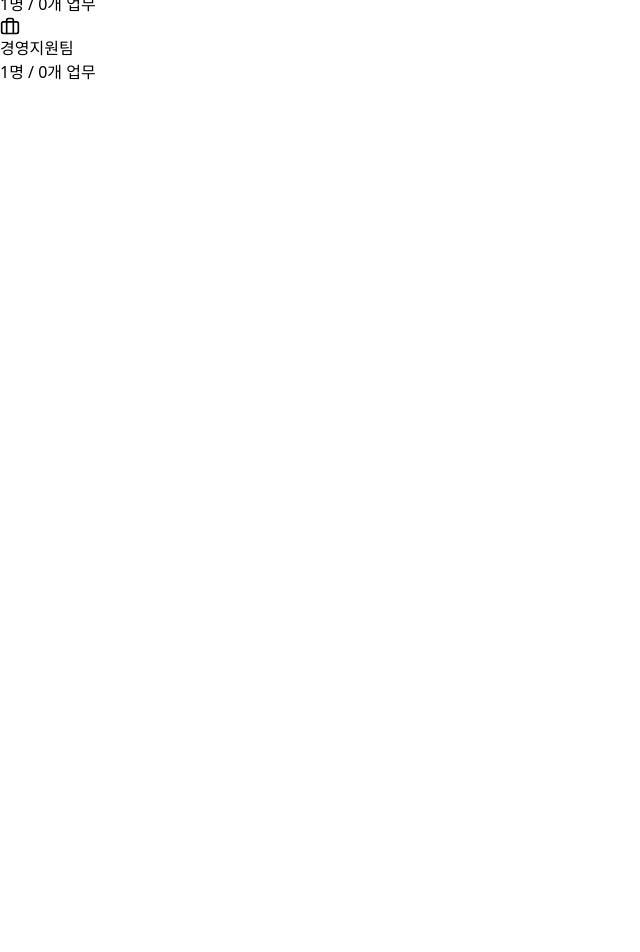
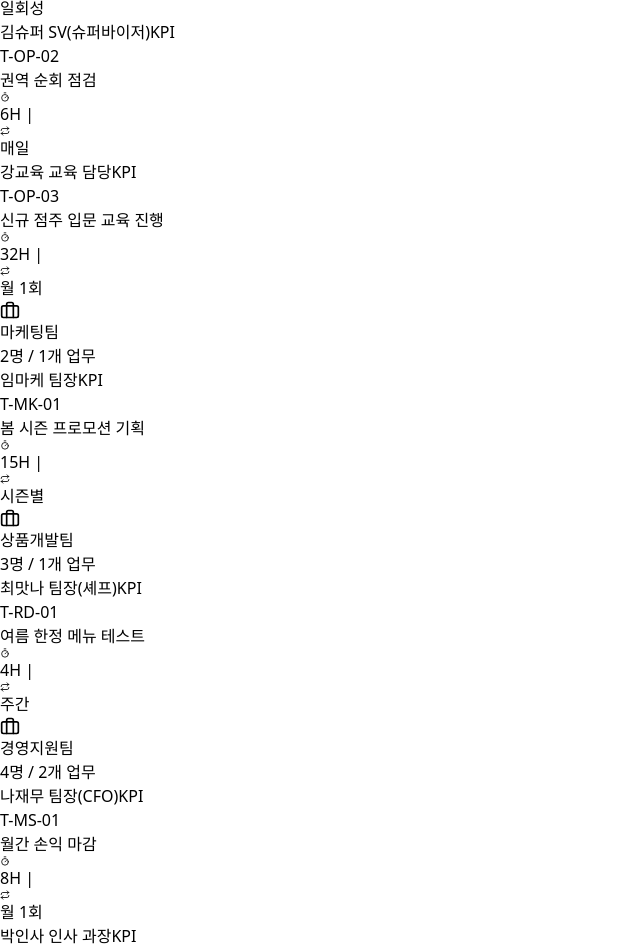
Before and after one commit to bht85/next-step, a React (Vite) app: page / in a window 1280 px wide. Shown: the part 900-1852 px from the top of the page, without its empty margins (0-640 px from the left). Before the commit the page ends 984 px from the top, so only its background shows below. Built offline with nearby package versions, Linux system fonts and the light colour scheme.

Commit message:
Update App.jsx

```diff
--- a/src/App.jsx
+++ b/src/App.jsx
@@ -31,27 +31,70 @@ const firebaseConfig = {
 const app = initializeApp(firebaseConfig);
 const db = getFirestore(app);
 
-// --- 더미 데이터 (데이터 초기화용) ---
+// --- [데이터 복구] 프랜차이즈 시나리오 더미 데이터 (23명 풀세트) ---
 const initialUsers = [
+  // 1. 대표이사
   { id: 'ceo', name: '김대표', team: '임원실', role: 'CEO', phone: '010-1111-0001', email: 'ceo@franchise.com', status: 'active', joinDate: '2015-03-01' },
+
+  // 2. 영업팀 (3명)
   { id: 'sales1', name: '박영업', team: '영업팀', role: '팀장', phone: '010-2222-0001', email: 'park.sales@franchise.com', status: 'active', joinDate: '2018-05-10' },
   { id: 'sales2', name: '최매출', team: '영업팀', role: '과장', phone: '010-2222-0002', email: 'choi.sales@franchise.com', status: 'active', joinDate: '2020-01-15' },
   { id: 'sales3', name: '정개척', team: '영업팀', role: '대리', phone: '010-2222-0003', email: 'jung.sales@franchise.com', status: 'active', joinDate: '2022-08-20' },
+
+  // 3. 운영팀 (10명)
   { id: 'ops1', name: '이운영', team: '운영팀', role: '팀장', phone: '010-3333-0001', email: 'lee.ops@franchise.com', status: 'active', joinDate: '2017-11-01' },
   { id: 'ops2', name: '김슈퍼', team: '운영팀', role: 'SV(슈퍼바이저)', phone: '010-3333-0002', email: 'kim.sv@franchise.com', status: 'active', joinDate: '2019-04-05' },
+  { id: 'ops3', name: '박관리', team: '운영팀', role: 'SV(슈퍼바이저)', phone: '010-3333-0003', email: 'park.sv@franchise.com', status: 'active', joinDate: '2021-02-12' },
+  { id: 'ops4', name: '최매장', team: '운영팀', role: 'SV(슈퍼바이저)', phone: '010-3333-0004', email: 'choi.sv@franchise.com', status: 'active', joinDate: '2021-06-30' },
+  { id: 'ops5', name: '정품질', team: '운영팀', role: 'QSC 담당', phone: '010-3333-0005', email: 'jung.qsc@franchise.com', status: 'active', joinDate: '2020-09-15' },
+  { id: 'ops6', name: '강교육', team: '운영팀', role: '교육 담당', phone: '010-3333-0006', email: 'kang.edu@franchise.com', status: 'active', joinDate: '2022-01-10' },
+  { id: 'ops7', name: '조순회', team: '운영팀', role: 'SV(슈퍼바이저)', phone: '010-3333-0007', email: 'cho.sv@franchise.com', status: 'active', joinDate: '2023-03-01' },
+  { id: 'ops8', name: '윤해결', team: '운영팀', role: 'SV(슈퍼바이저)', phone: '010-3333-0008', email: 'yoon.sv@franchise.com', status: 'active', joinDate: '2023-05-20' },
+  { id: 'ops9', name: '장매뉴', team: '운영팀', role: '매뉴얼 담당', phone: '010-3333-0009', email: 'jang.manual@franchise.com', status: 'active', joinDate: '2024-01-02' },
+  { id: 'ops10', name: '한신입', team: '운영팀', role: '사원', phone: '010-3333-0010', email: 'han.new@franchise.com', status: 'active', joinDate: '2025-01-01' },
+
+  // 4. 마케팅팀 (2명)
   { id: 'mkt1', name: '임마케', team: '마케팅팀', role: '팀장', phone: '010-4444-0001', email: 'lim.mkt@franchise.com', status: 'active', joinDate: '2019-12-01' },
+  { id: 'mkt2', name: '송홍보', team: '마케팅팀', role: '대리', phone: '010-4444-0002', email: 'song.pr@franchise.com', status: 'active', joinDate: '2023-07-01' },
+
+  // 5. 상품개발팀 (3명)
   { id: 'rnd1', name: '최맛나', team: '상품개발팀', role: '팀장(셰프)', phone: '010-5555-0001', email: 'choi.chef@franchise.com', status: 'active', joinDate: '2016-08-20' },
+  { id: 'rnd2', name: '김연구', team: '상품개발팀', role: '연구원', phone: '010-5555-0002', email: 'kim.rnd@franchise.com', status: 'active', joinDate: '2021-11-11' },
+  { id: 'rnd3', name: '이소스', team: '상품개발팀', role: '연구원', phone: '010-5555-0003', email: 'lee.sauce@franchise.com', status: 'active', joinDate: '2024-02-15' },
+
+  // 6. 경영지원팀 (4명)
   { id: 'fin1', name: '나재무', team: '경영지원팀', role: '팀장(CFO)', phone: '010-6666-0001', email: 'na.cfo@franchise.com', status: 'active', joinDate: '2017-01-05' },
+  { id: 'fin2', name: '조회계', team: '경영지원팀', role: '재무 대리', phone: '010-6666-0002', email: 'cho.acct@franchise.com', status: 'active', joinDate: '2022-04-01' },
+  { id: 'hr1', name: '박인사', team: '경영지원팀', role: '인사 과장', phone: '010-6666-0003', email: 'park.hr@franchise.com', status: 'active', joinDate: '2020-10-10' },
+  { id: 'ga1', name: '이총무', team: '경영지원팀', role: '총무 사원', phone: '010-6666-0004', email: 'lee.ga@franchise.com', status: 'active', joinDate: '2024-09-01' },
 ];
 
 const initialKPIs = [
   { id: 'KPI-CO-25', year: '2025', team: '전사', type: 'QUANT', title: '연 매출 300억 달성', target: 300, current: 185, unit: '억', status: 'warning', description: '기존점 매출 증대 및 신규 출점을 통한 외형 성장' },
   { id: 'KPI-SA-01', year: '2025', team: '영업팀', type: 'QUANT', title: '가맹점 200호점 돌파', target: 200, current: 142, unit: '개', status: 'warning', description: '지방 거점 도시 신규 출점 집중' },
+  { id: 'KPI-MK-01', year: '2025', team: '마케팅팀', type: 'QUANT', title: '분기별 시즌 프로모션 실행', target: 4, current: 1, unit: '회', status: 'success', description: '신메뉴 출시 연계 및 브랜드 인지도 제고' },
+  { id: 'KPI-OP-01', year: '2025', team: '운영팀', type: 'QUAL', title: '가맹점 관리 프로세스 표준화', target: '완료', current: '진행중', grade: 'B', status: 'warning', description: 'QSC 점검 기준 통일 및 리포트 시스템화' },
+  { id: 'KPI-OP-02', year: '2025', team: '운영팀', type: 'QUANT', title: '평균 QSC 점수 90점 달성', target: 90, current: 84, unit: '점', status: 'warning', description: '위생 등급제 인증 확대' },
+  { id: 'KPI-RD-01', year: '2025', team: '상품개발팀', type: 'QUANT', title: '시그니처 신메뉴 2종 출시', target: 2, current: 1, unit: '종', status: 'success', description: '매출 견인 핵심 메뉴 개발' },
+  { id: 'KPI-MS-01', year: '2025', team: '경영지원팀', type: 'QUAL', title: '신규 ERP/그룹웨어 도입', target: '안정화', current: '선정 완료', grade: 'A', status: 'success', description: '수기 업무 자동화' },
+  { id: 'KPI-MS-02', year: '2025', team: '경영지원팀', type: 'QUAL', title: '업무 효율화 캠페인', target: '회의 30% 절감', current: '기획 단계', grade: 'B', status: 'warning', description: '스마트워크 문화 정착' }
 ];
 
 const initialTasks = [
+  // 영업
   { id: 'T-SA-01', ownerId: 'sales1', kpiId: 'KPI-SA-01', title: '창업 박람회 부스 운영', description: '프랜차이즈 박람회 상담 및 DB 확보', docCount: 2, updatedAt: '2025.01.10', timeRequired: '20H', frequency: '분기 1회', history: [] },
-  { id: 'T-OP-01', ownerId: 'ops1', kpiId: null, title: '체크리스트 개편', description: '점검 항목 최적화 및 모바일화', docCount: 1, updatedAt: '2025.01.05', timeRequired: '10H', frequency: '일회성', history: [] },
+  { id: 'T-SA-02', ownerId: 'sales2', kpiId: 'KPI-SA-01', title: '신규 가맹 상담', description: '일일 문의 고객 응대 및 상권 분석', docCount: 5, updatedAt: '2025.01.20', timeRequired: '4H', frequency: '매일', history: [] },
+  // 운영
+  { id: 'T-OP-01', ownerId: 'ops1', kpiId: 'KPI-OP-01', title: '체크리스트 개편', description: '점검 항목 최적화 및 모바일화', docCount: 1, updatedAt: '2025.01.05', timeRequired: '10H', frequency: '일회성', history: [] },
+  { id: 'T-OP-02', ownerId: 'ops2', kpiId: 'KPI-OP-02', title: '권역 순회 점검', description: '가맹점 QSC 점검 및 점주 면담', docCount: 12, updatedAt: '2025.01.22', timeRequired: '6H', frequency: '매일', history: [] },
+  { id: 'T-OP-03', ownerId: 'ops6', kpiId: 'KPI-OP-01', title: '신규 점주 입문 교육 진행', description: '본사 조리 교육 및 CS 이론 교육 (3박 4일 과정)', docCount: 3, updatedAt: '2025.01.15', timeRequired: '32H', frequency: '월 1회', history: [] },
+  // 마케팅
+  { id: 'T-MK-01', ownerId: 'mkt1', kpiId: 'KPI-MK-01', title: '봄 시즌 프로모션 기획', description: '체험단 운영 및 포스터 디자인 발주', docCount: 4, updatedAt: '2025.01.18', timeRequired: '15H', frequency: '시즌별', history: [] },
+  // 개발
+  { id: 'T-RD-01', ownerId: 'rnd1', kpiId: 'KPI-RD-01', title: '여름 한정 메뉴 테스트', description: '경쟁사 분석 및 블라인드 테스트', docCount: 2, updatedAt: '2025.01.20', timeRequired: '4H', frequency: '주간', history: [] },
+  // 지원
+  { id: 'T-MS-01', ownerId: 'fin1', kpiId: 'KPI-CO-25', title: '월간 손익 마감', description: '전사 매출 집계 및 로열티 정산', docCount: 10, updatedAt: '2025.01.01', timeRequired: '8H', frequency: '월 1회', history: [] },
+  { id: 'T-MS-02', ownerId: 'hr1', kpiId: 'KPI-MS-01', title: '그룹웨어 업체 미팅', description: '주요 솔루션 비교 및 견적 검토', docCount: 3, updatedAt: '2025.01.12', timeRequired: '2H', frequency: '수시', history: [] }
 ];
 
 const initialOrgChart = {
@@ -60,10 +103,10 @@ const initialOrgChart = {
   hasRnR: true,
   children: [
     { name: "영업팀", type: "department", children: [{ name: "박영업", role: "팀장", hasRnR: true, id: 'sales1' }, { name: "최매출", role: "과장", hasRnR: true, id: 'sales2' }, { name: "정개척", role: "대리", hasRnR: true, id: 'sales3' }] },
-    { name: "운영팀", type: "department", children: [{ name: "이운영", role: "팀장", hasRnR: true, id: 'ops1' }, { name: "김슈퍼", role: "SV", hasRnR: true, id: 'ops2' }] },
-    { name: "마케팅팀", type: "department", children: [{ name: "임마케", role: "팀장", hasRnR: true, id: 'mkt1' }] },
-    { name: "상품개발팀", type: "department", children: [{ name: "최맛나", role: "팀장", hasRnR: true, id: 'rnd1' }] },
-    { name: "경영지원팀", type: "department", children: [{ name: "나재무", role: "팀장", hasRnR: true, id: 'fin1' }] }
+    { name: "운영팀", type: "department", children: [{ name: "이운영", role: "팀장", hasRnR: true, id: 'ops1' }, { name: "김슈퍼", role: "SV", hasRnR: true, id: 'ops2' }, { name: "...", role: "외 8명", hasRnR: true, id: 'ops_etc' }] },
+    { name: "마케팅팀", type: "department", children: [{ name: "임마케", role: "팀장", hasRnR: true, id: 'mkt1' }, { name: "송홍보", role: "대리", hasRnR: true, id: 'mkt2' }] },
+    { name: "상품개발팀", type: "department", children: [{ name: "최맛나", role: "팀장", hasRnR: true, id: 'rnd1' }, { name: "김연구", role: "연구원", hasRnR: true, id: 'rnd2' }, { name: "이소스", role: "연구원", hasRnR: true, id: 'rnd3' }] },
+    { name: "경영지원팀", type: "department", children: [{ name: "나재무", role: "팀장", hasRnR: true, id: 'fin1' }, { name: "박인사", role: "과장", hasRnR: true, id: 'hr1' }, { name: "조회계", role: "대리", hasRnR: true, id: 'fin2' }, { name: "이총무", role: "사원", hasRnR: true, id: 'ga1' }] }
   ]
 };
 
@@ -382,7 +425,7 @@ function NextStepAppContent() {
 
       {showAddMemberModal && (<div className="fixed inset-0 bg-black/50 flex items-center justify-center z-50 p-4"><div className="bg-white rounded-2xl w-full max-w-sm shadow-2xl p-6 animate-fade-in"><h3 className="text-lg font-bold mb-4">신규 입사자 등록</h3><div className="bg-gray-50 p-2 mb-4 text-center text-sm font-bold text-indigo-600">{targetDeptForAdd}</div><input className="w-full border p-2 rounded mb-2" placeholder="이름" value={newMemberName} onChange={e=>setNewMemberName(e.target.value)} /><input className="w-full border p-2 rounded mb-4" placeholder="직책" value={newMemberRole} onChange={e=>setNewMemberRole(e.target.value)} /><div className="flex justify-end gap-2"><button onClick={() => setShowAddMemberModal(false)} className="px-4 py-2 text-gray-500">취소</button><button onClick={handleAddMember} className="px-4 py-2 bg-indigo-600 text-white rounded">등록</button></div></div></div>)}
 
-      {showUpgradeModal && (<div className="fixed inset-0 bg-black/60 flex items-center justify-center z-50 p-4 backdrop-blur-sm"><div className="bg-white rounded-2xl w-full max-w-md shadow-2xl p-8 text-center animate-fade-in relative"><button onClick={() => setShowUpgradeModal(false)} className="absolute top-4 right-4 text-gray-400 hover:text-gray-600"><X size={24}/></button><div className="bg-indigo-100 w-16 h-16 rounded-full flex items-center justify-center mx-auto mb-4"><Zap size={32} className="text-indigo-600 fill-current"/></div><h2 className="text-2xl font-bold text-gray-900 mb-2">Pro 플랜으로 업그레이드</h2><p className="text-gray-500 mb-6">KPI 관리, 성과 평가, AI 분석 등 회사의 성장을 위한 모든 기능을 잠금 해제하세요.</p><button onClick={() => { setCurrentPlan('PRO'); setShowUpgradeModal(false); alert("Pro 플랜이 활성화되었습니다! (Demo)"); }} className="w-full bg-indigo-600 text-white py-3 rounded-xl font-bold text-lg hover:bg-indigo-700 transition shadow-lg">월 50,000원에 시작하기</button></div></div>)}
+      {showUpgradeModal && (<div className="fixed inset-0 bg-black/60 flex items-center justify-center z-50 p-4 backdrop-blur-sm"><div className="bg-white rounded-2xl w-full max-w-md shadow-2xl p-8 text-center animate-fade-in relative"><button onClick={() => setShowUpgradeModal(false)} className="absolute top-4 right-4 text-gray-400 hover:text-gray-600"><X size={24}/></button><div className="bg-indigo-100 w-16 h-16 rounded-full flex items-center justify-center mx-auto mb-4"><Zap size={32} className="text-indigo-600 fill-current"/></div><h2 className="text-2xl font-bold text-gray-900 mb-2">Pro 플랜으로 업그레이드</h2><p className="text-gray-500 mb-6">KPI 관리, 성과 평가 등 회사의 성장을 위한 모든 기능을 잠금 해제하세요.</p><button onClick={() => { setCurrentPlan('PRO'); setShowUpgradeModal(false); alert("Pro 플랜이 활성화되었습니다! (Demo)"); }} className="w-full bg-indigo-600 text-white py-3 rounded-xl font-bold text-lg hover:bg-indigo-700 transition shadow-lg">월 50,000원에 시작하기</button></div></div>)}
 
       {/* Task Detail Modal */}
       {showDetailModal && selectedTask && (
```
